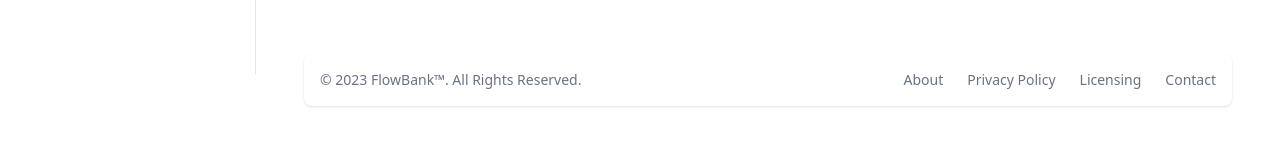
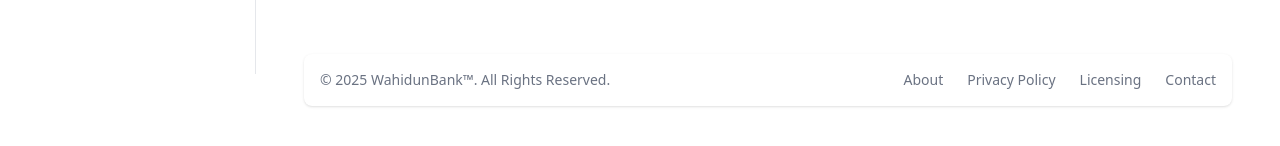
Before and after one commit to YuridhZZ/Wahidun, a React (Vite) app: page / in a window 1280 px wide. Shown: the part 726-872 px from the top of the page. Built offline with nearby package versions, Linux system fonts and the light colour scheme; no server answers; sample sign-in values are in the browser's storage.

Commit message:
Update Footer.jsx

```diff
--- a/src/components/Footer.jsx
+++ b/src/components/Footer.jsx
@@ -3,7 +3,7 @@ function Footer() {
         <footer className="bg-white rounded-lg shadow m-4">
             <div className="w-full mx-auto max-w-screen-xl p-4 md:flex md:items-center md:justify-between">
                 <span className="text-sm text-gray-500 sm:text-center">
-                    © 2023 FlowBank™. All Rights Reserved.
+                    © 2025 WahidunBank™. All Rights Reserved.
                 </span>
                 <ul className="flex flex-wrap items-center mt-3 text-sm font-medium text-gray-500 sm:mt-0">
                     <li>
```
